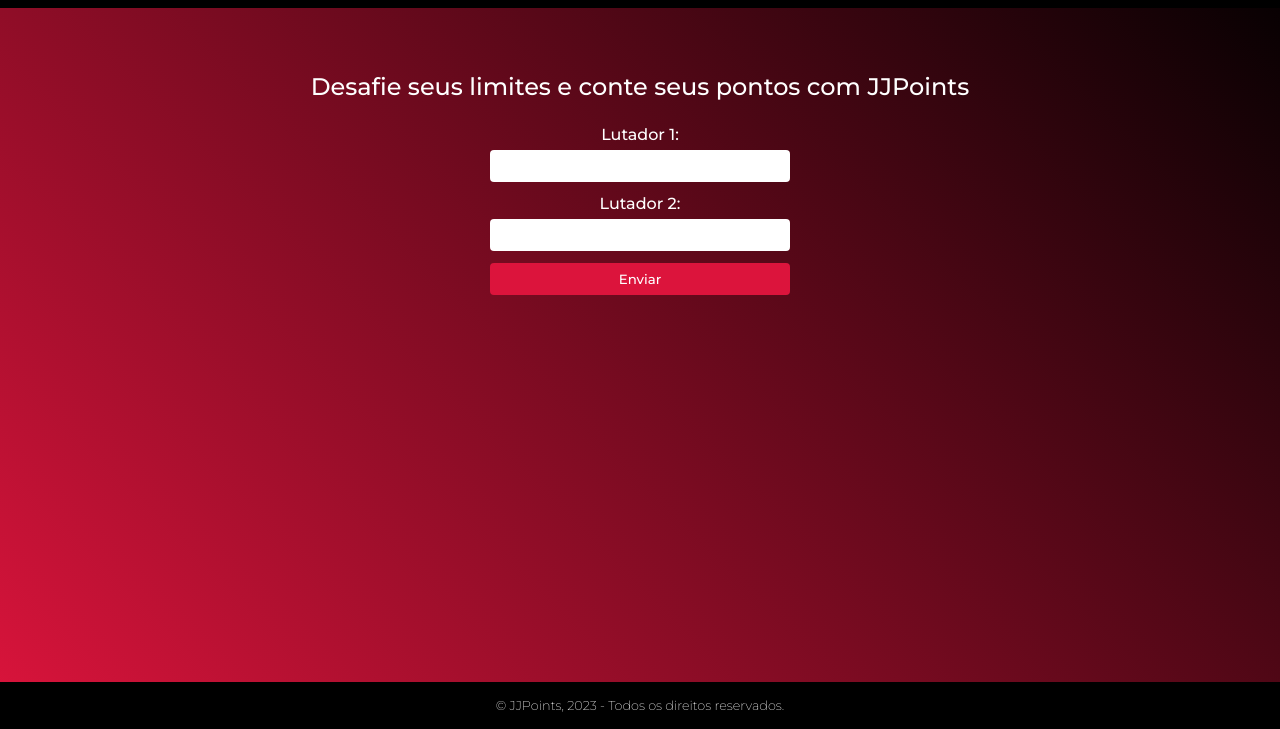
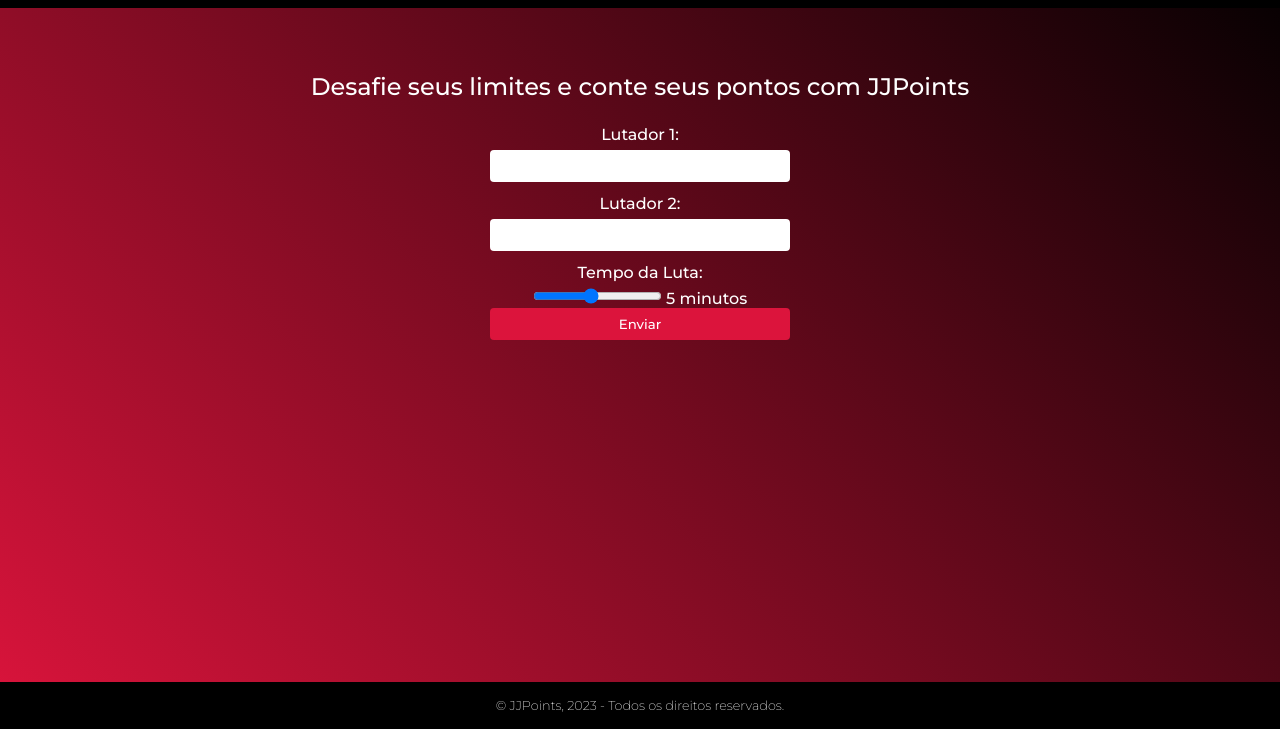
Before and after one commit to Gui-Carv/JJPoints, a plain HTML site: page index.html in a window 1280 px wide. Shown: the part 71-800 px from the top of the page. Drawn offline with Linux system fonts and the light colour scheme.

Commit message:
add timer slider

```diff
--- a/index.html
+++ b/index.html
@@ -45,6 +45,9 @@
                     <br>
                     <label for="user2">Lutador 2:</label>
                     <input type="text" id="user2" name="user2" required>
+                    <label for="time">Tempo da Luta:</label>
+                    <input type="range" id="time" name="time" min="1" max="10" value="5" step="1" oninput="updateTimeValue(this.value)">
+                    <output for="time" id="timeValue">5</output> minutos
                     <br>
                     <input type="submit" value="Enviar">
                 </form>
@@ -58,6 +61,13 @@
         </span>
     </footer>
 
+    <script>
+        function updateTimeValue(value) {
+            var output = document.getElementById("timeValue");
+            output.innerHTML = value;
+        }
+    </script>
+
 </body>
 
 </html>
```
